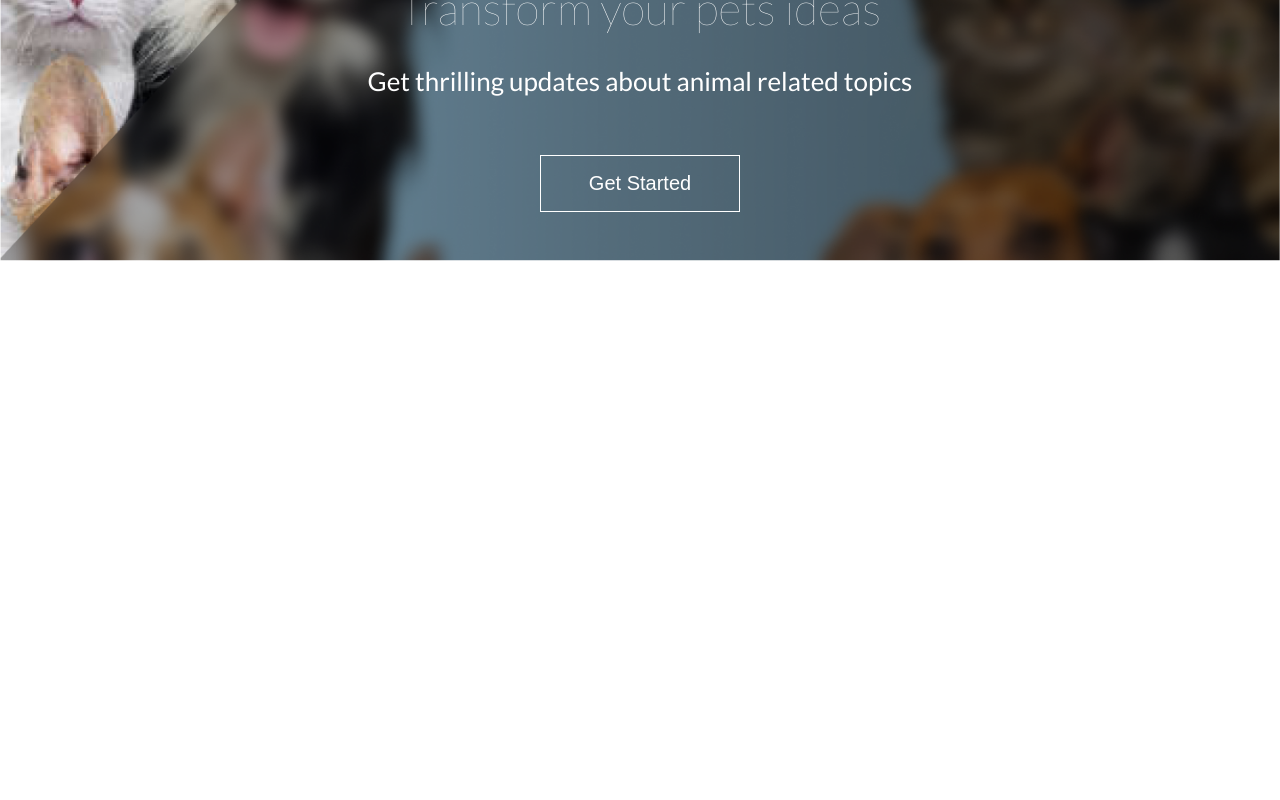
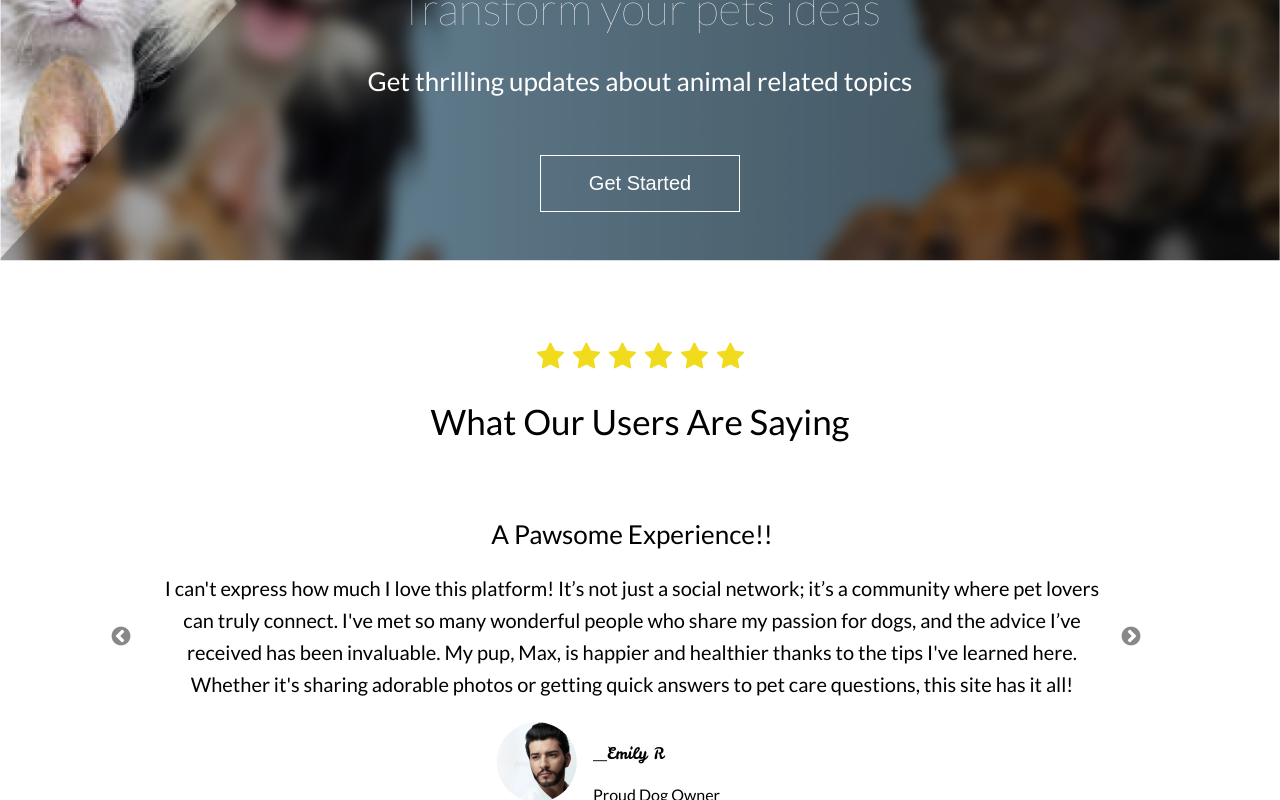
Before and after one commit to Nekgate/Petiverse, a React (Create React App) app in the folder petiFrontend/: page / in a window 1280 px wide. Shown: the part 3472-4272 px from the top of the page. Before the commit the page ends 3733 px from the top, so only its background shows below. Built offline with nearby package versions, Linux system fonts and the light colour scheme.

Commit message:
testimonials

```diff
--- a/petiFrontend/public/index.html
+++ b/petiFrontend/public/index.html
@@ -24,6 +24,9 @@
       work correctly both with client-side routing and a non-root public URL.
       Learn how to configure a non-root public URL by running `npm run build`.
     -->
+      <link rel="preconnect" href="https://fonts.googleapis.com">
+<link rel="preconnect" href="https://fonts.gstatic.com" crossorigin>
+<link href="https://fonts.googleapis.com/css2?family=Leckerli+One&display=swap" rel="stylesheet">
 
     <link rel="preconnect" href="https://fonts.googleapis.com">
 <link rel="preconnect" href="https://fonts.gstatic.com" crossorigin>
@@ -33,6 +36,7 @@
   <body>
     <noscript>You need to enable JavaScript to run this app.</noscript>
     <div id="root"></div>
+
     <!--
       This HTML file is a template.
       If you open it directly in the browser, you will see an empty page.
--- a/petiFrontend/src/App.js
+++ b/petiFrontend/src/App.js
@@ -5,7 +5,8 @@ import Mid from "./components/Mid/mid";
 import Service from "./components/Services/service";
 import Article from "./components/Articles/article";
 import About from "./components/About/about";
-import Ads from "./components/Ads/ads"
+import Ads from "./components/Ads/ads";
+import Review from "./components/Reviews/review";
 
 function App() {
   return (
@@ -17,6 +18,7 @@ function App() {
       <Article />
       <About />
       <Ads />
+      <Review />
     </div>
   );
 }
--- a/petiFrontend/src/components/Ads/ads.css
+++ b/petiFrontend/src/components/Ads/ads.css
@@ -5,6 +5,7 @@
     align-items: center;
     width: 100%;
     position: relative;
+    overflow: hidden;
 }
 .back-ads{
     width: 100%;
--- a/petiFrontend/src/components/Articles/article.css
+++ b/petiFrontend/src/components/Articles/article.css
@@ -4,6 +4,7 @@
     justify-content: center;
     align-items: center;
     padding: 5rem 2rem;
+    overflow: hidden;
 }
 .art-inner{
    display: flex;
--- a/petiFrontend/src/components/Reviews/review.jsx
+++ b/petiFrontend/src/components/Reviews/review.jsx
@@ -0,0 +1,77 @@
+import React, { useState, useEffect } from "react";
+import { data as mockData } from "../../mocks/referrals";
+import Slider from "react-slick";
+import "slick-carousel/slick/slick.css";
+import "slick-carousel/slick/slick-theme.css";
+import "../Reviews/reviews.css";
+
+function Review() {
+  var settings = {
+    dots: true,
+    infinite: true,
+    speed: 500,
+    slidesToShow: 1,
+    slidesToScroll: 1,
+    initialSlide: 0,
+    responsive: [
+      {
+        breakpoint: 1100,
+        settings: {
+          slidesToShow: 1,
+          slidesToScroll: 1,
+          infinite: true,
+          dots: true
+        }
+      },
+      {
+        breakpoint: 600,
+        settings: { slidesToShow: 1, slidesToScroll: 1, initialSlide: 2 }
+      },
+      { breakpoint: 480, settings: { slidesToShow: 1, slidesToScroll: 1 } }
+    ]
+  };
+
+  const [reviews, setReviews] = useState([]);
+
+  useEffect(() => {
+    getReviews();
+  }, []);
+
+  const getReviews = async () => {
+    setReviews(mockData);
+  };
+
+  return <div className="review-background">
+      <div className="review-top">
+        <div className="top-stars">
+          <img src="/images/stars.png" alt="Logo" />
+        </div>
+        <h1>What Our Users Are Saying</h1>
+      </div>
+      <Slider {...settings}>
+        {mockData.map(data => <div className="tests">
+            <h2>
+              {data.name}
+            </h2>
+            <p>
+              {data.description}
+            </p>
+            <div className="min-review">
+              <div className="test-img-wrap">
+                <img src={data.img} />
+              </div>
+              <div className="review">
+                <p>
+                  {data.reviewer}
+                </p>
+                <div className="sub-rev">
+                  {data.title}
+                </div>
+              </div>
+            </div>
+          </div>)}
+      </Slider>
+    </div>;
+}
+
+export default Review;
--- a/petiFrontend/src/components/Reviews/reviews.css
+++ b/petiFrontend/src/components/Reviews/reviews.css
@@ -0,0 +1,78 @@
+.review-background{
+    display: flex;
+    flex-direction: column;
+    justify-content: center;
+    align-items: stretch;
+    padding: 5rem 10rem;
+    overflow: hidden;
+}
+.review-top{
+    display: flex;
+    flex-direction: column;
+    justify-content: center;
+    align-items: center;
+    text-align: center;
+}
+.review-top h1{
+    font-size: 35px;
+    font-family: "Lato";
+    font-weight: 500;
+}
+.tests{
+    display: flex;
+    flex-direction: column;
+    justify-content: center;
+    align-items: center;
+    overflow: hidden;
+    margin-top: 2rem;
+}
+.tests h2{
+    display: flex;
+    flex-direction: row;
+    justify-content: center;
+    align-items: center;
+    text-align: center;
+    font-size: 26px;
+    font-weight: 500;
+    line-height: normal;
+    font-family: "Lato";
+}
+.tests p{
+    display: flex;
+    flex-direction: row;
+    justify-content: center;
+    align-items: center;
+    text-align: center;
+    font-size: 20px;
+    font-family: "Lato";
+    line-height: 2rem;
+}
+.min-review{
+    display: flex;
+    flex-direction: row;
+    justify-content: center;
+    align-items: center;
+    text-align: center;
+}
+.test-img-wrap{
+    display: flex;
+    flex-direction: row;
+    justify-content: center;
+    align-items: center;
+}
+.review{
+    display: flex;
+    flex-direction: column;
+    justify-content: center;
+    align-items: flex-start;
+}
+.review p{
+    font-family: "Leckerli One";
+    font-size: 16px;
+}
+.sub-rev{
+    font-family: "Lato";
+    font-size: "18px";
+    font-weight: 500;
+    margin-top: 0rem;
+}
--- a/petiFrontend/src/mocks/referrals.jsx
+++ b/petiFrontend/src/mocks/referrals.jsx
@@ -0,0 +1,29 @@
+export const data = [
+  {
+    id: 1,
+    name: "A Pawsome Experience!!",
+    description:
+      "I can't express how much I love this platform! It’s not just a social network; it’s a community where pet lovers can truly connect. I've met so many wonderful people who share my passion for dogs, and the advice I’ve received has been invaluable. My pup, Max, is happier and healthier thanks to the tips I've learned here. Whether it's sharing adorable photos or getting quick answers to pet care questions, this site has it all!",
+    reviewer: "__Emily R",
+    title: "Proud Dog Owner",
+    img: "/images/tin-pic.png"
+  },
+  {
+    id: 2,
+    name: "A Kittsome Experience!!",
+    description:
+      "I can't express how much I love this platform! It’s not just a social network; it’s a community where pet lovers can truly connect. I've met so many wonderful people who share my passion for dogs, and the advice I’ve received has been invaluable. My pup, Max, is happier and healthier thanks to the tips I've learned here. Whether it's sharing adorable photos or getting quick answers to pet care questions, this site has it all!",
+    reviewer: "__Racheal M.",
+    title: "Proud Cat Owner",
+    img: "/images/tin-pic.png"
+  },
+  {
+    id: 3,
+    name: "A Grassmoe Experience",
+    description:
+      "I can't express how much I love this platform! It’s not just a social network; it’s a community where pet lovers can truly connect. I've met so many wonderful people who share my passion for dogs, and the advice I’ve received has been invaluable. My pup, Max, is happier and healthier thanks to the tips I've learned here. Whether it's sharing adorable photos or getting quick answers to pet care questions, this site has it all!",
+    reviewer: "__Marvel H.",
+    title: "Proud Giraff Owner",
+    img: "/images/tin-pic.png"
+  },
+];
```
Also changed, not shown: petiFrontend/public/Images/stars.png (added), petiFrontend/public/Images/tin-pic.png (added).
